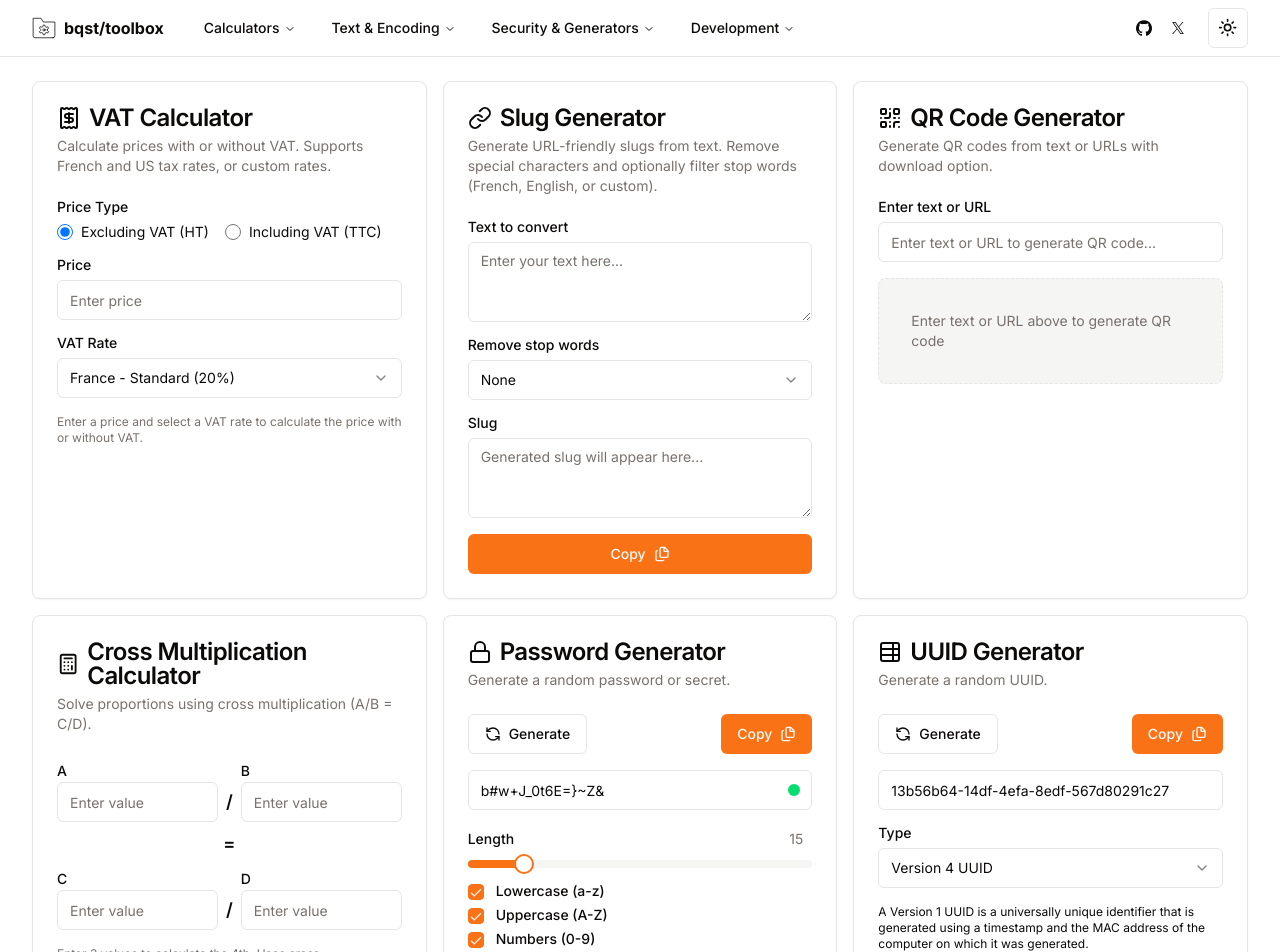
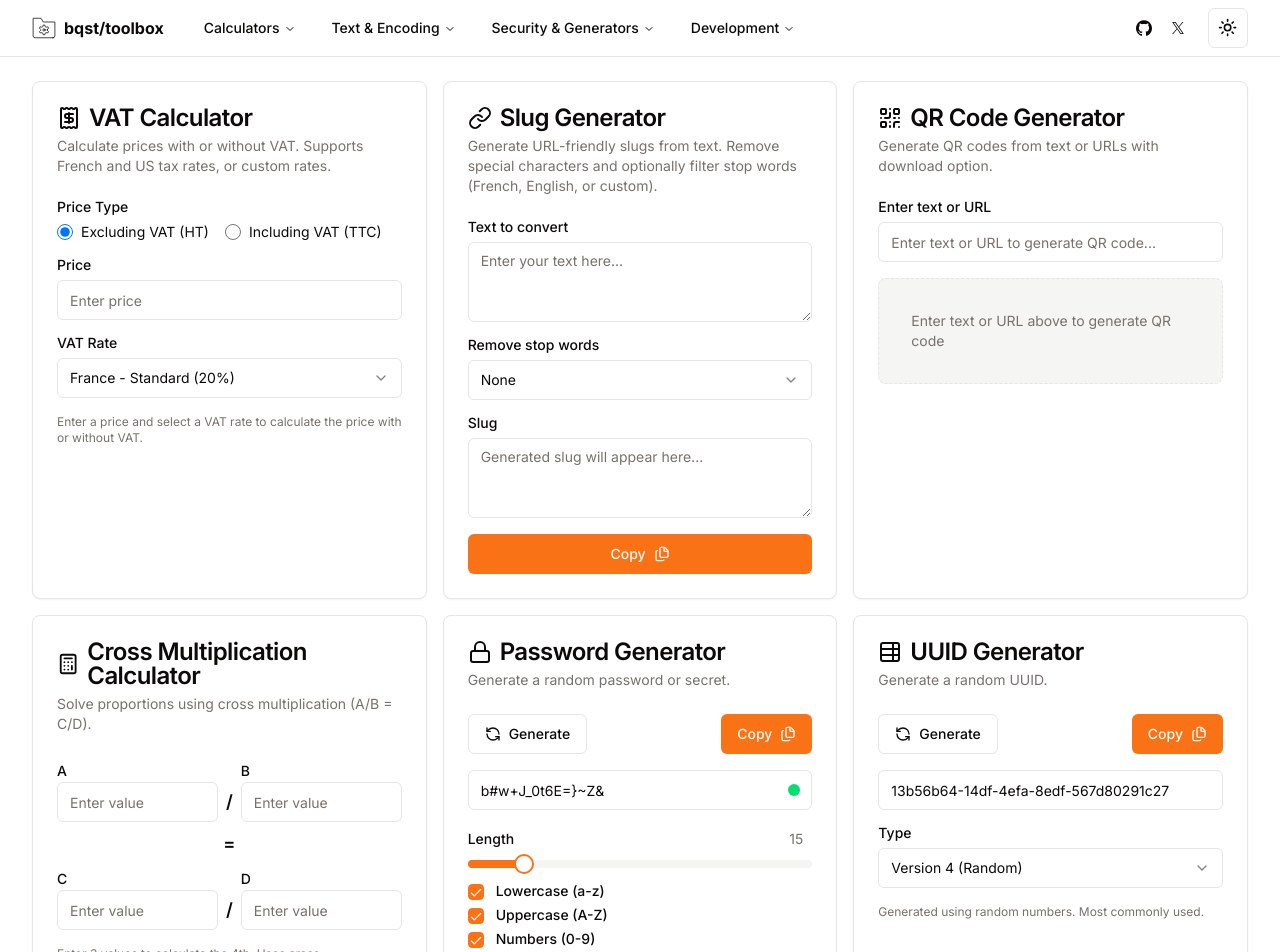
Before and after one commit to bqst/toolbox, a Next.js app: page / in a window 1280 px wide. Shown: the top 952 px of the page. Built offline with nearby package versions, Linux system fonts and the light colour scheme.

Commit message:
✨ Enhance UUID Form component with additional UUID versions and namespace support

```diff
--- a/src/components/uuid-form.tsx
+++ b/src/components/uuid-form.tsx
@@ -4,8 +4,8 @@ import { Button } from '@/components/ui/button'
 import { ButtonCopy } from '@/components/copy-button'
 import { Input } from './ui/input'
 import { RefreshCcw } from 'lucide-react'
-import { useEffect, useState } from 'react'
-import { v1 as uuidv1, v4 as uuidv4 } from 'uuid'
+import { useEffect, useState, useCallback } from 'react'
+import { v1 as uuidv1, v3 as uuidv3, v4 as uuidv4, v5 as uuidv5, v6 as uuidv6, v7 as uuidv7 } from 'uuid'
 import {
   Select,
   SelectContent,
@@ -15,30 +15,105 @@ import {
 } from '@/components/ui/select'
 import { Label } from './ui/label'
 
-const TYPES = [
-  { id: 4, name: 'Version 4 UUID' },
-  { id: 1, name: 'Version 1 UUID' },
+const NAMESPACES = {
+  DNS: uuidv5.DNS,
+  URL: uuidv5.URL,
+  OID: '6ba7b812-9dad-11d1-80b4-00c04fd430c8',
+  X500: '6ba7b814-9dad-11d1-80b4-00c04fd430c8',
+}
+
+type UuidType = 'v1' | 'v3' | 'v4' | 'v5' | 'v6' | 'v7'
+
+const TYPES: { id: UuidType; name: string; description: string }[] = [
+  {
+    id: 'v4',
+    name: 'Version 4 (Random)',
+    description: 'Generated using random numbers. Most commonly used.',
+  },
+  {
+    id: 'v7',
+    name: 'Version 7 (Unix Epoch)',
+    description: 'Unix timestamp with millisecond precision. Sortable by creation time.',
+  },
+  {
+    id: 'v1',
+    name: 'Version 1 (Timestamp)',
+    description: 'Generated using timestamp and MAC address.',
+  },
+  {
+    id: 'v6',
+    name: 'Version 6 (Reordered Time)',
+    description: 'Like v1 but with improved sorting. Field-compatible with v1.',
+  },
+  {
+    id: 'v5',
+    name: 'Version 5 (Namespace SHA-1)',
+    description: 'Generated from namespace and name using SHA-1 hash.',
+  },
+  {
+    id: 'v3',
+    name: 'Version 3 (Namespace MD5)',
+    description: 'Generated from namespace and name using MD5 hash.',
+  },
 ]
 
 const UuidForm = () => {
   const [id, setId] = useState('')
-  const [typeId, setTypeId] = useState(TYPES[0].id)
+  const [typeId, setTypeId] = useState<UuidType>('v4')
+  const [namespace, setNamespace] = useState<keyof typeof NAMESPACES | 'custom'>('DNS')
+  const [customNamespace, setCustomNamespace] = useState('')
+  const [name, setName] = useState('')
+
+  const needsNamespace = typeId === 'v3' || typeId === 'v5'
+
+  const generateId = useCallback(() => {
+    switch (typeId) {
+      case 'v1':
+        setId(uuidv1())
+        break
+      case 'v3': {
+        const ns = namespace === 'custom' ? customNamespace : NAMESPACES[namespace]
+        if (ns && name) {
+          try {
+            setId(uuidv3(name, ns))
+          } catch {
+            setId('Invalid namespace UUID')
+          }
+        } else {
+          setId('')
+        }
+        break
+      }
+      case 'v4':
+        setId(uuidv4())
+        break
+      case 'v5': {
+        const ns = namespace === 'custom' ? customNamespace : NAMESPACES[namespace]
+        if (ns && name) {
+          try {
+            setId(uuidv5(name, ns))
+          } catch {
+            setId('Invalid namespace UUID')
+          }
+        } else {
+          setId('')
+        }
+        break
+      }
+      case 'v6':
+        setId(uuidv6())
+        break
+      case 'v7':
+        setId(uuidv7())
+        break
+    }
+  }, [typeId, namespace, customNamespace, name])
 
   useEffect(() => {
     generateId()
-    // eslint-disable-next-line react-hooks/exhaustive-deps
-  }, [typeId])
+  }, [generateId])
 
-  const generateId = () => {
-    switch (typeId) {
-      case 1:
-        setId(uuidv1())
-        break
-      case 4:
-        setId(uuidv4())
-        break
-    }
-  }
+  const selectedType = TYPES.find((type) => type.id === typeId)
 
   return (
     <div className="grid gap-4">
@@ -52,20 +127,21 @@ const UuidForm = () => {
       <div className="flex">
         <Input type="text" name="id" value={id} readOnly />
       </div>
+
       <div className="grid gap-2">
         <Label htmlFor="type">Type</Label>
         <Select
-          value={typeId.toString()}
-          onValueChange={(value) => setTypeId(Number(value))}
+          value={typeId}
+          onValueChange={(value) => setTypeId(value as UuidType)}
         >
           <SelectTrigger>
             <SelectValue placeholder="Select a type">
-              {TYPES.find((type) => type.id === typeId)?.name}
+              {selectedType?.name}
             </SelectValue>
           </SelectTrigger>
           <SelectContent>
             {TYPES.map((type) => (
-              <SelectItem key={type.id} value={type.id.toString()}>
+              <SelectItem key={type.id} value={type.id}>
                 {type.name}
               </SelectItem>
             ))}
@@ -73,18 +149,58 @@ const UuidForm = () => {
         </Select>
       </div>
 
-      <div>
-        <p className="text-xs mb-1">
-          A Version 1 UUID is a universally unique identifier that is generated
-          using a timestamp and the MAC address of the computer on which it was
-          generated.
+      {needsNamespace && (
+        <>
+          <div className="grid gap-2">
+            <Label htmlFor="namespace">Namespace</Label>
+            <Select
+              value={namespace}
+              onValueChange={(value) => setNamespace(value as keyof typeof NAMESPACES | 'custom')}
+            >
+              <SelectTrigger>
+                <SelectValue placeholder="Select a namespace" />
+              </SelectTrigger>
+              <SelectContent>
+                <SelectItem value="DNS">DNS</SelectItem>
+                <SelectItem value="URL">URL</SelectItem>
+                <SelectItem value="OID">OID</SelectItem>
+                <SelectItem value="X500">X500</SelectItem>
+                <SelectItem value="custom">Custom UUID</SelectItem>
+              </SelectContent>
+            </Select>
+          </div>
+
+          {namespace === 'custom' && (
+            <div className="grid gap-2">
+              <Label htmlFor="customNamespace">Custom Namespace UUID</Label>
+              <Input
+                id="customNamespace"
+                type="text"
+                placeholder="e.g., 6ba7b810-9dad-11d1-80b4-00c04fd430c8"
+                value={customNamespace}
+                onChange={(e) => setCustomNamespace(e.target.value)}
+              />
+            </div>
+          )}
+
+          <div className="grid gap-2">
+            <Label htmlFor="name">Name</Label>
+            <Input
+              id="name"
+              type="text"
+              placeholder="e.g., example.com"
+              value={name}
+              onChange={(e) => setName(e.target.value)}
+            />
+          </div>
+        </>
+      )}
+
+      {selectedType && (
+        <p className="text-xs text-muted-foreground">
+          {selectedType.description}
         </p>
-        <p className="text-xs">
-          A Version 4 UUID is a universally unique identifier that is generated
-          using random numbers. The Version 4 UUIDs produced by this site were
-          generated using a secure random number generator.
-        </p>
-      </div>
+      )}
     </div>
   )
 }
```
